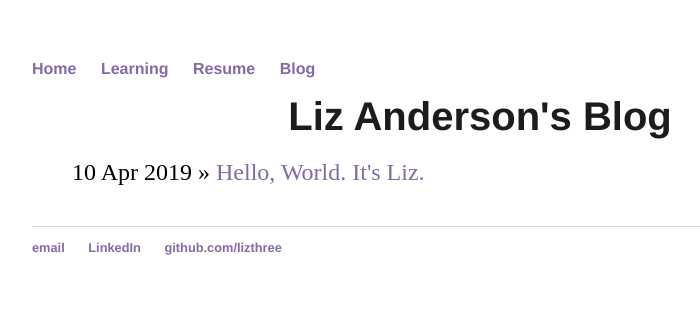
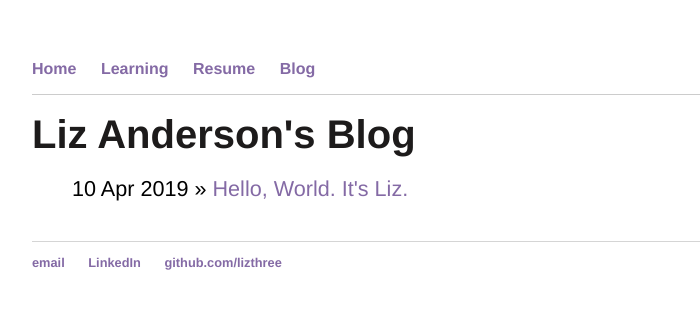
Before and after one commit to witcheswhocode/lizthree.github.io, a Jekyll site: the page built from blog/index.html, in a window 1280 px wide. Shown: the top 309 px of the page, without its empty margins (160-860 px from the left). Built offline with Jekyll 4.4.1, drawn with Linux system fonts in a browser that asks for light colours.

Commit message:
update header and main.css

```diff
--- a/_includes/header.html
+++ b/_includes/header.html
@@ -11,4 +11,5 @@
             <li><a href="/blog">Blog</a></li>
         </ul>
     </nav>
+    <hr/>
 </head>
--- a/css/main.css
+++ b/css/main.css
@@ -12,6 +12,14 @@ nav ul li, footer ul li {
     display: inline;
     margin-right: 20px;
 }
+hr {
+    display: block;
+    height: 1px;
+    border: 0;
+    border-top: 1px solid #ccc;
+    margin: 1em 0;
+    padding: 0;
+}
 a {
     text-decoration: none;
     color: #846aa5;
@@ -21,22 +29,25 @@ a:hover {
 }
 h1 {
     font-size: 2.5em;
+    text-align: left;
 }
 h2 {
     font-size: 1.2em;
+    text-align: center;
 }
 h3 {
     font-size: 0.9em;
+    text-align: center;
 }
 h4 {
     font-size: 0.7em;
+    text-align: center;
 }
 h1, h2, h3, h4 {
     font-family:'Trebuchet','Helvetica', 'Sans-Serif';
     color: rgb(29, 27, 27);
     margin-top: 5px;
     margin-bottom: 5px;
-    text-align: center;
 }
 p {
     font-size: 1.2em;
@@ -50,11 +61,17 @@ footer {
 
 /* Posts */
 ul.posts {
+    font-family:'Trebuchet','Helvetica', 'Sans-Serif';
+    font-size: .9em;
+    line-height: 1.1em;
     margin: 20px auto 40px;
     font-size: 1.5em;
 }
 
 ul.posts li {
+    font-family:'Trebuchet','Helvetica', 'Sans-Serif';
+    font-size: .9em;
+    line-height: 1.1em;
     list-style: none;
 }
 
```
